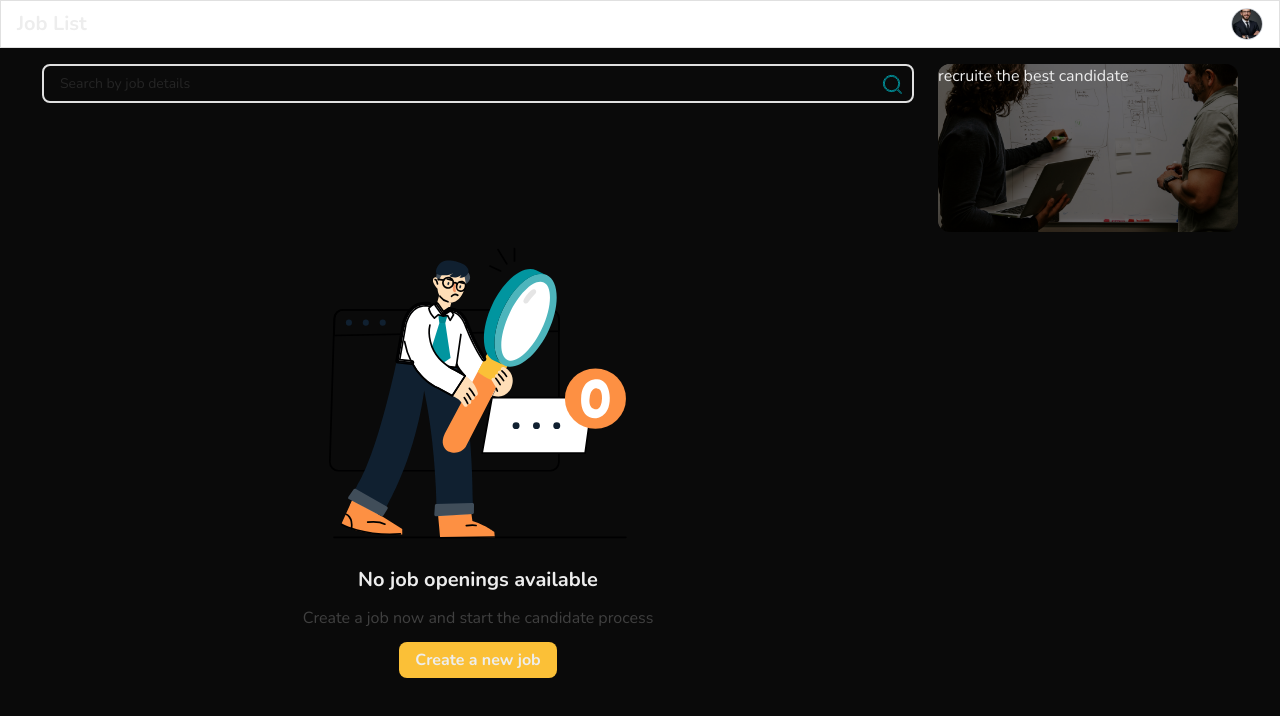
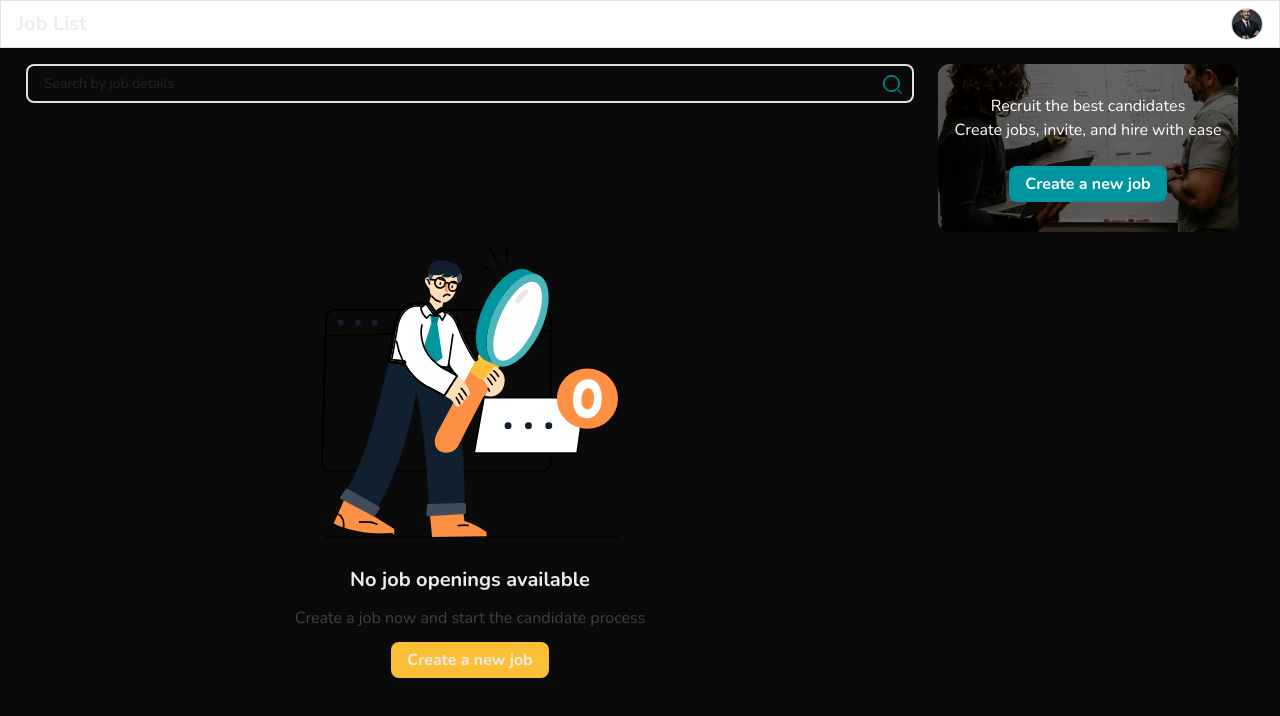
Before and after one commit to Hadihasta/hiring-portal-next, a Next.js app: page /dashboard in a window 1280 px wide. Shown: the top 716 px of the page. Built offline with nearby package versions, Linux system fonts and the light colour scheme.

Commit message:
feat : init framer to add form add job

```diff
--- a/package.json
+++ b/package.json
@@ -13,6 +13,7 @@
     "axios": "^1.12.2",
     "bcryptjs": "^3.0.2",
     "jsonwebtoken": "^9.0.2",
+    "motion": "^12.23.24",
     "next": "15.5.5",
     "react": "19.1.0",
     "react-dom": "19.1.0"
--- a/src/app/(admin)/dashboard/page.tsx
+++ b/src/app/(admin)/dashboard/page.tsx
@@ -1,15 +1,18 @@
 'use client'
-import React from 'react'
+import React, { useState } from 'react'
 import Image from 'next/image'
 import Button from '@/components/global/Button'
+import ImageButton from '@/components/admin/jobs/dashboard/ImageButton'
+import ModalJobOpeningForm from '@/components/admin/jobs/dashboard/ModalJobOpeningForm'
 
 const Page = () => {
-
-    const handleClick = () => {
-console.log("Button clicked")
+  const [isModalOpen, setIsModalOpen] = useState(false)
+  const handleClick = () => {
+    setIsModalOpen(true)
+    console.log('Button clicked')
   }
   return (
-    <div className="flex m-(--paddingMainPage) gap-[24px] h-[calc(94vh-32px)] px-[16px] scrollbar-thumb-rounded-full scrollbar-track-rounded-full scrollbar scrollbar-thumb-greenPrimary scrollbar-track-greyTrack overflow-y-scroll">
+    <div className="flex m-(--paddingMainPage) gap-[24px] h-[calc(94vh-32px)] pr-[16px] scrollbar-thumb-rounded-full scrollbar-track-rounded-full scrollbar scrollbar-thumb-greenPrimary scrollbar-track-greyTrack overflow-y-scroll">
       {/* search bar & order list */}
       <div
         id="jobs"
@@ -46,28 +49,20 @@ console.log("Button clicked")
 
           <p className="text-xl font-bold">No job openings available</p>
           <div className="text-greyNeutral text-base">Create a job now and start the candidate process</div>
-            <Button onClick={handleClick}  color={'yellow'} label='Create a new job'/>
+          <Button
+            onClick={handleClick}
+            color={'yellow'}
+            label="Create a new job"
+          />
+          <ModalJobOpeningForm
+            isOpen={isModalOpen}
+            onClose={() => setIsModalOpen(false)}
+          />
         </div>
       </div>
 
       {/* image with overlay */}
-      <div
-        id="image_background_button"
-        className="flex-none relative w-[300px] h-[168px] rounded-xl overflow-hidden"
-      >
-        {/* background image */}
-        <div>
-          <Image
-            src="/asset/global/background-mask.jpg"
-            alt="Illustration Dashboard"
-            fill
-            className="object-cover"
-          />
-          {/* black overlay */}
-          <div className="absolute inset-0 bg-black/50"></div>
-        </div>
-        <div className="relative"> recruite the best candidate </div>
-      </div>
+      <ImageButton onClick={handleClick} />
     </div>
   )
 }
--- a/src/app/(admin)/layout.module.css
+++ b/src/app/(admin)/layout.module.css
@@ -1,4 +1,6 @@
-/* .layout {
+
+/* gunakan ini jika Anda ingin menambahkan gaya khusus untuk modul tata letak admin. layout yang dipakai di seluruh halaman admin. */ */
+ /* .layout {
   height: 100vh;
   overflow-y: auto;
   scrollbar-width: thin;
@@ -22,4 +24,4 @@
 
 .layout::-webkit-scrollbar-thumb:hover {
   background-color: #017f86;
-} */
+}  */
--- /dev/null
+++ b/src/components/admin/jobs/dashboard/ImageButton.tsx
@@ -0,0 +1,40 @@
+'use client'
+import React from 'react'
+import Image from 'next/image'
+import Button from '@/components/global/Button'
+
+interface ButtonProps {
+  onClick?: () => void
+}
+
+const ImageButton: React.FC<ButtonProps> = ({ onClick }) => {
+  return (
+    <div
+      id="image_background_button"
+      className="flex justify-center items-center relative w-[300px] h-[168px] rounded-xl overflow-hidden"
+    >
+      {/* background image */}
+      <div>
+        <Image
+          src="/asset/global/background-mask.jpg"
+          alt="Illustration Dashboard"
+          fill
+          className="object-cover"
+        />
+        {/* black overlay */}
+        <div className="absolute inset-0 bg-black/50"></div>
+      </div>
+      <div className="flex flex-col justify-center items-center  relative text-white  ">
+        <div> Recruit the best candidates</div>
+        <div className='pb-[24px]'>Create jobs, invite, and hire with ease</div>
+        <Button
+          onClick={onClick}
+          color={'green'}
+          label="Create a new job"
+        />
+      </div>
+    </div>
+  )
+}
+
+export default ImageButton
--- /dev/null
+++ b/src/components/admin/jobs/dashboard/ModalJobOpeningForm.tsx
@@ -0,0 +1,76 @@
+'use client'
+import React from 'react'
+import { motion } from "motion/react"
+import { AnimatePresence } from 'motion/react'
+
+
+// isOpen: boolean to control modal visibility
+// onClose: function to handle modal close action
+interface ModalJobOpeningFormProps {
+  isOpen: boolean
+  onClose: () => void
+}
+
+const ModalJobOpeningForm: React.FC<ModalJobOpeningFormProps> = ({ isOpen, onClose }) => {
+  return (
+    <AnimatePresence>
+      {isOpen && (
+        <motion.div
+          className="fixed inset-0 flex items-center justify-center bg-black/50 z-50"
+          initial={{ opacity: 0 }}
+          animate={{ opacity: 1 }}
+          exit={{ opacity: 0 }}
+          onClick={onClose}
+        >
+          {/* Modal box */}
+          <motion.div
+            onClick={(e) => e.stopPropagation()}
+            initial={{ opacity: 0, scale: 0.8 }}
+            animate={{ opacity: 1, scale: 1 }}
+            exit={{ opacity: 0, scale: 0.8 }}
+            transition={{
+              duration: 0.3,
+              ease: "easeOut",
+            }}
+            className="bg-white w-[600px] rounded-lg shadow-lg p-6"
+          >
+            {/* Header */}
+            <div className="flex justify-between items-center border-b pb-3 mb-4">
+              <h2 className="text-lg font-semibold">Job Opening</h2>
+              <button
+                onClick={onClose}
+                className="text-gray-500 hover:text-gray-700 text-xl"
+              >
+                ×
+              </button>
+            </div>
+
+            {/* Form content (placeholder) */}
+            <div className="space-y-4">
+              <input
+                type="text"
+                placeholder="Job Title"
+                className="w-full border rounded-md p-2"
+              />
+              <input
+                type="text"
+                placeholder="Job Department"
+                className="w-full border rounded-md p-2"
+              />
+              <textarea
+                placeholder="Job Description"
+                className="w-full border rounded-md p-2 h-24"
+              ></textarea>
+
+              <button className="bg-[#01959f] hover:bg-[#017a84] text-white px-4 py-2 rounded-md">
+                Publish Job
+              </button>
+            </div>
+          </motion.div>
+        </motion.div>
+      )}
+    </AnimatePresence>
+  )
+}
+
+export default ModalJobOpeningForm
--- a/src/components/global/Button.tsx
+++ b/src/components/global/Button.tsx
@@ -20,10 +20,10 @@ const Button: React.FC<ButtonProps> = ({
   onClick,
   className,
 }) => {
-  const defaultStyle = 'font-bold p-[var(--paddingButton)] rounded-lg transition-colors duration-200 '
+  const defaultStyle = 'font-bold p-[var(--paddingButton)] rounded-lg transition-colors duration-200 cursor-pointer '
 
   const colorStyle =
-    color === 'yellow' ? 'bg-yellowBg rounded-lg hover:bg-yellowHover ' : 'bg-greenPrimary hover:bg-green-600'
+    color === 'yellow' ? 'bg-yellowBg rounded-lg hover:bg-yellowHover ' : 'bg-greenPrimary hover:bg-greenHover '
 
   return (
     <button
--- a/src/styles/globals.css
+++ b/src/styles/globals.css
@@ -20,6 +20,7 @@
   --color-yellowBg: #fbc037;
   --color-yellowHover: #fa9810;
   --color-greenPrimary: #01959f;
+  --color-greenHover: #017A84;
   --color-greyBorder: #e0e0e0;
   --color-greyTrack: #E6E6E6;
   --color-greyNeutral: #404040;
```
Also changed, not shown: 1 other file (tests, documents, lock files or other folders).
